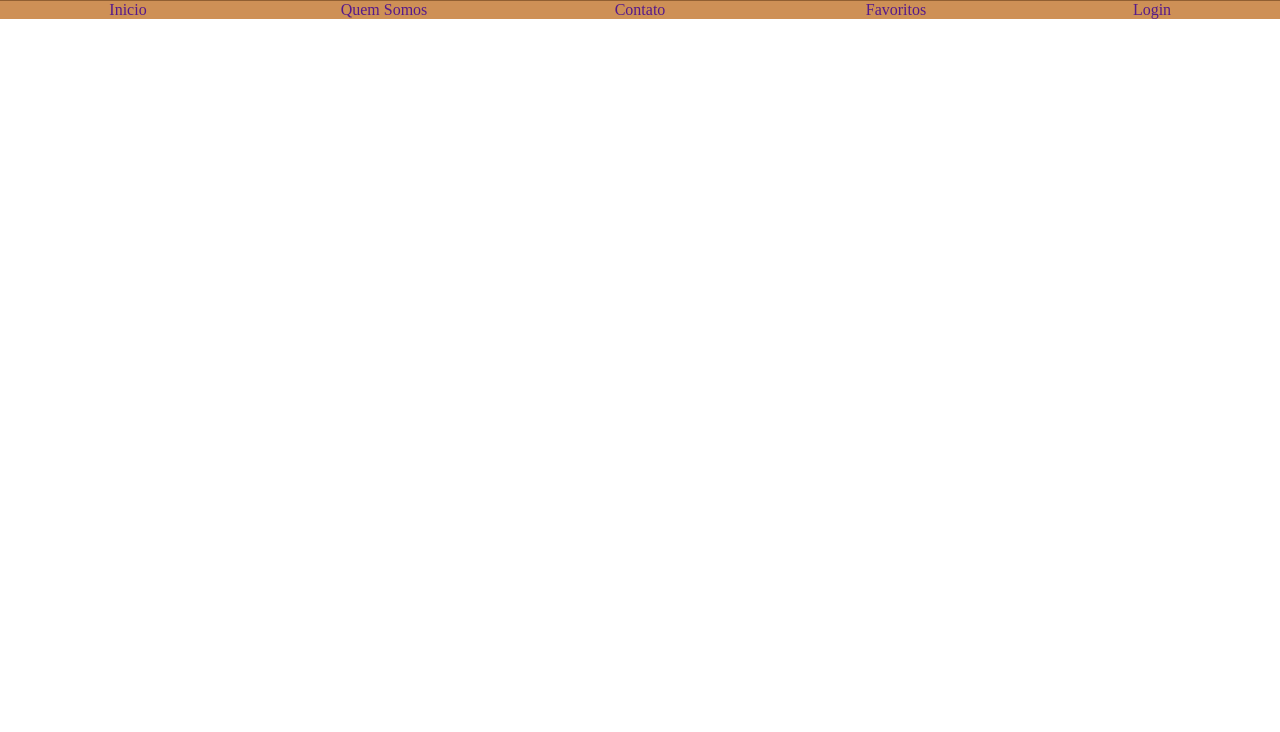
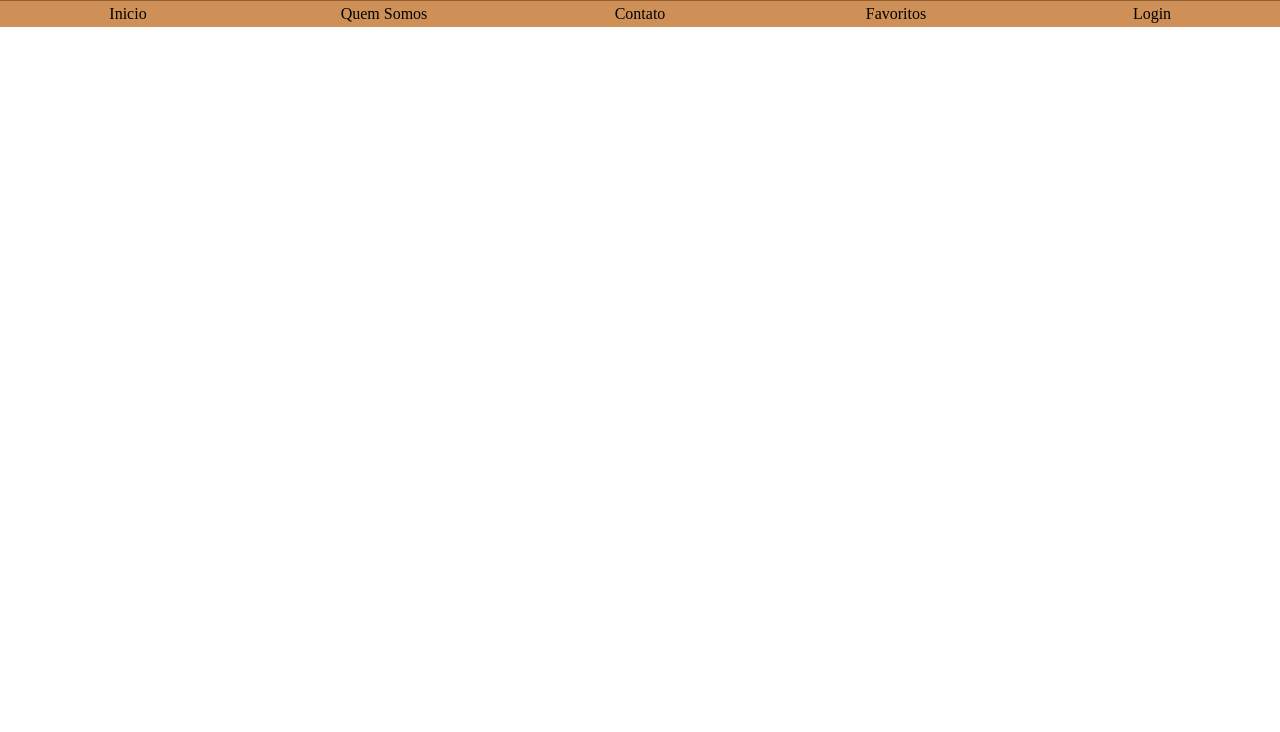
Before and after one commit to ribeiiro01/ESTANTE-WEB, a plain HTML site: page index.html in a window 1280 px wide. Shown: the part 68-800 px from the top of the page. Drawn offline with Linux system fonts and the light colour scheme.

Commit message:
coloquei comentarios

```diff
--- a/style.css
+++ b/style.css
@@ -1,3 +1,4 @@
+/* acessa o elemento root e cria variaveis globais */
 :root {
 --primaria: #915f32;
 --secundaria: #ce9056;
@@ -6,28 +7,52 @@
 --preto: black;
 }
 
+/* acessa todos os elementoss
+remove todas as margens
+remove todos os paddins
+calcula automaticamente as larguras considerando: conteudo, bordas, margens e paddings */
 * {
 margin: 0;
 padding: 0;
 box-sizing: border-box;
 }
 
+/* seleciona o headder
+coloca a cor de fundo
+e um  espacamento interno */
 header {
 background-color: var(--primaria);
 padding: 1rem;
 }
 
+/* seleciona o nav
+coloca cor de fundo
+muda o display para gid
+cria uma grade em 5 colunas de largura igual
+alinha o texto no centro da coluna
+espacamento interno
+espaço entre as colunas e linhas do grid */
 nav {
 background-color: var(--secundaria);
 display: grid;
 grid-template-columns: repeat(5, 1fr);
 text-align: center;
+padding: 0.25rem;
+gap: 0.5rem;
 }
 
+/* seleciona todos os links dentro de navs
+remove a decoração dos links
+muda a cor da letra
+e a exibição do ponteiro do mouse para uma mão
+ */
 nav a {
     text-decoration: none;
+    color: var(--preto);
+    cursor: pointer;
 }
 
+/*  */
 .logo-busca {
     display: flex;
     justify-content: space-between;
```
